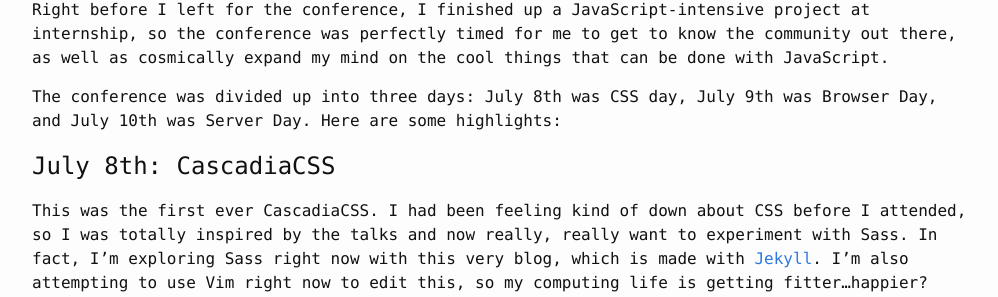
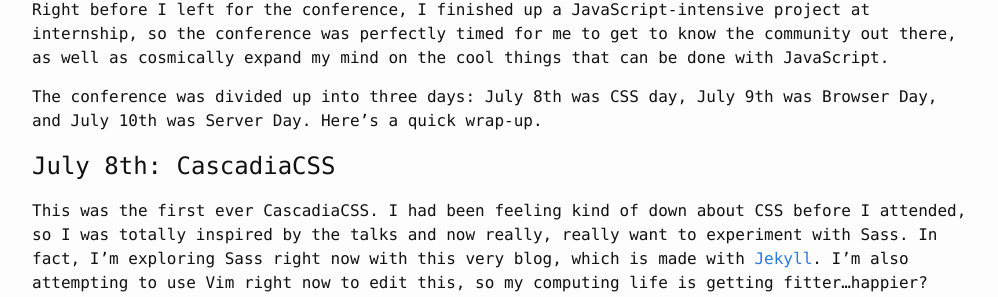
Before and after one commit to skwak/skwak.github.io, a Jekyll site: the page built from _posts/2015-07-16-cascadia-fest.markdown, in a window 1280 px wide and 900 px high, scrolled down 354 px. Shown: the part 173-470 px from the top of the window, without its empty margins (138-1136 px from the left). Built offline with Jekyll 4.4.1, drawn with Linux system fonts in a browser that asks for light colours; comment, search, counter and statistics services are not loaded.

Commit message:
blog post edit

```diff
--- a/_posts/2015-07-16-cascadia-fest.markdown
+++ b/_posts/2015-07-16-cascadia-fest.markdown
@@ -2,6 +2,7 @@
 layout: post
 title:  "CascadiaJS/CascadiaFest 2015"
 date:   2015-07-16 09:58:03
+
 categories: jekyll update
 ---
 
@@ -9,8 +10,7 @@ This was my first real conference I've ever attended. I was able to attend [Casc
 
 Right before I left for the conference, I finished up a JavaScript-intensive project at internship, so the conference was perfectly timed for me to get to know the community out there, as well as cosmically expand my mind on the cool things that can be done with JavaScript.
 
-The conference was divided up into three days: July 8th was CSS day, July 9th was Browser Day, and July 10th was Server Day. Here are some highlights:
-
+The conference was divided up into three days: July 8th was CSS day, July 9th was Browser Day, and July 10th was Server Day. Here's a quick wrap-up.
 
 
 July 8th: CascadiaCSS
```
